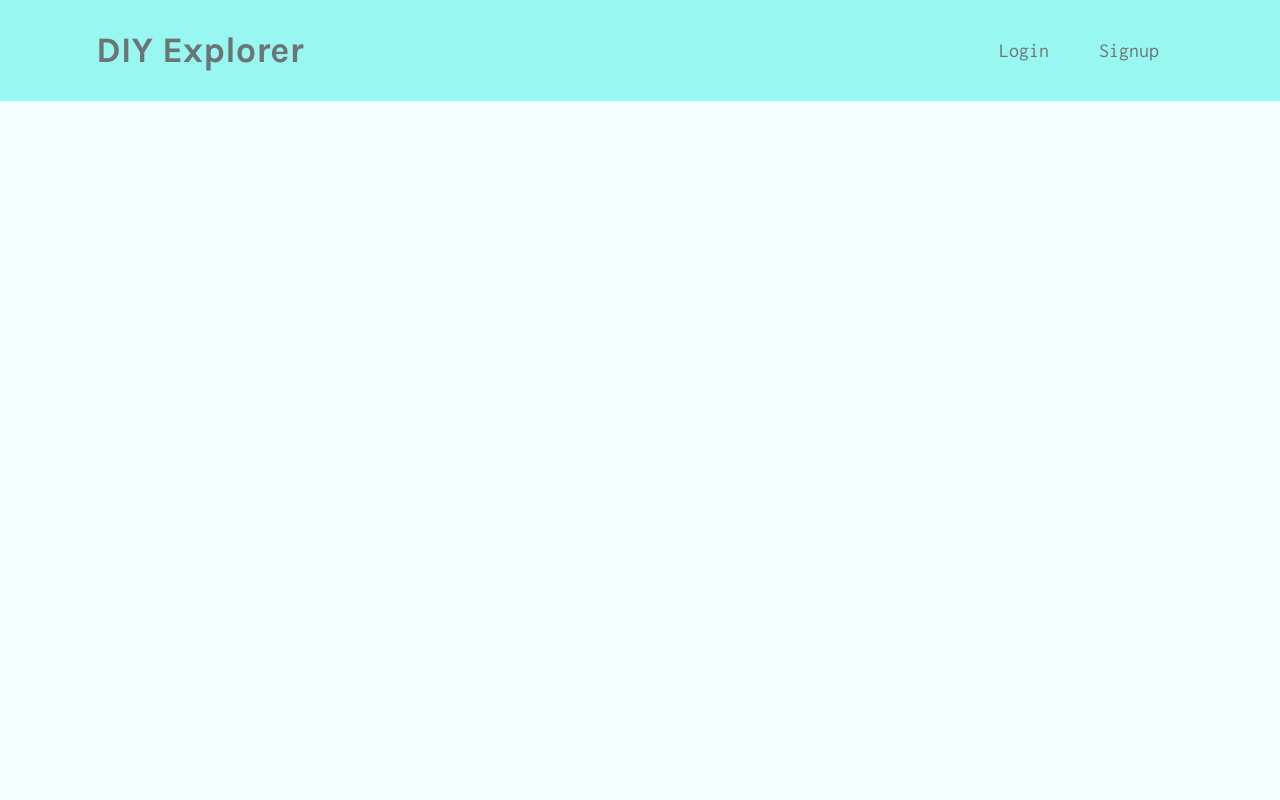
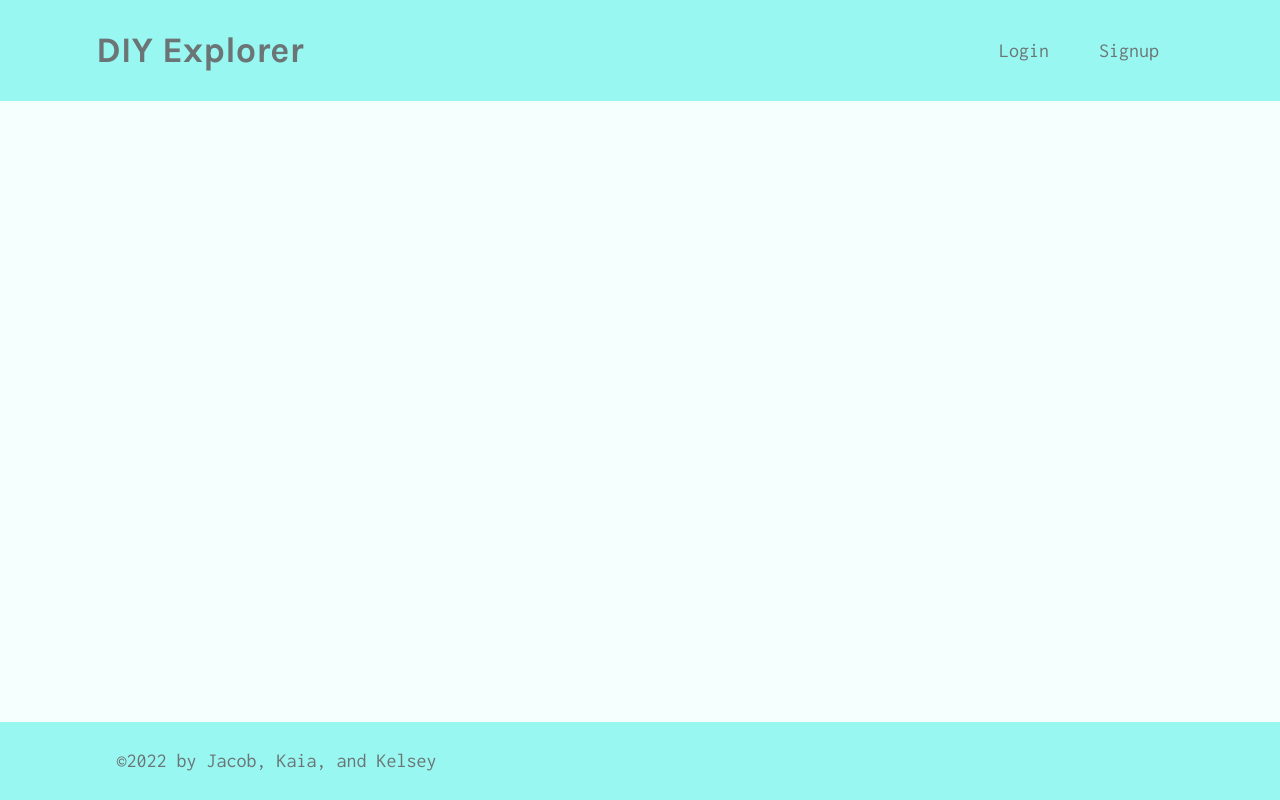
Before and after one commit to kelseyalderman/DIY-Explorer, a React (Create React App) app in the folder client/: page / in a window 1280 px wide. Built offline with nearby package versions, Linux system fonts and the light colour scheme.

Commit message:
create basic footer component

```diff
--- a/client/src/App.js
+++ b/client/src/App.js
@@ -1,5 +1,7 @@
 import React from "react";
 import Header from "./components/Header";
+import Footer from "./components/Footer";
+
 import { BrowserRouter as Router } from "react-router-dom";
 
 function App() {
@@ -7,6 +9,8 @@ function App() {
     <Router>
       <div className="flex-column justify-flex-start min-100-vh">
         <Header />
+        <div></div>
+        <Footer />
       </div>
     </Router>
   );
--- a/client/src/components/Footer/index.js
+++ b/client/src/components/Footer/index.js
@@ -0,0 +1,11 @@
+import React from "react";
+
+const Footer = () => {
+  return (
+    <footer className="w-100 mt-auto bg-secondary p-4">
+      <div className="container">&copy;2022 by Jacob, Kaia, and Kelsey</div>
+    </footer>
+  );
+};
+
+export default Footer;
```
